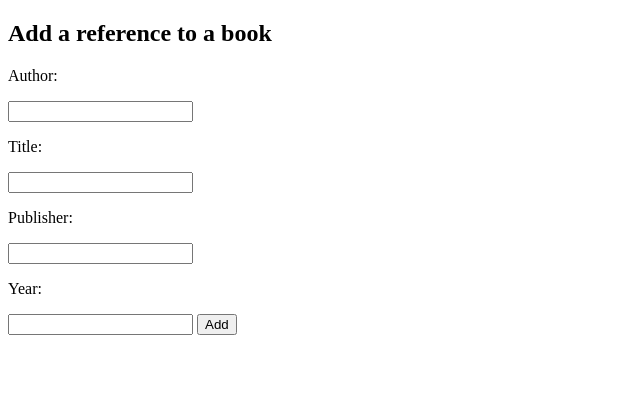
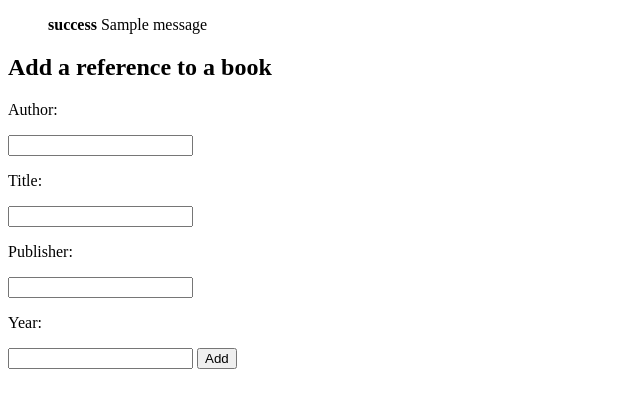
Before and after one commit to KaEerola/IceLime, a Flask app: page /add_book in a window 1280 px wide. Shown: the top 408 px of the page, without its empty margins (0-640 px from the left). Run offline with Flask 3, Linux system fonts and the light colour scheme; one stand-in notice (Sample message) is shown.

Commit message:
Added a message field to layout.html

```diff
--- a/src/templates/layout.html
+++ b/src/templates/layout.html
@@ -9,6 +9,15 @@
     <title>{% block title %}{% endblock %}</title>
   </head>
   <body>
+    {% with messages = get_flashed_messages(with_categories=true) %}
+      {% if messages %}
+        <ul class=flashes>
+        {% for category, message in messages %}
+          <p><strong>{{ category }}</strong> {{ message }}</p>
+        {% endfor %}
+        </ul>
+      {% endif %}
+    {% endwith %}
     {% block body %}{% endblock %}
   </body>
 </html>
```
